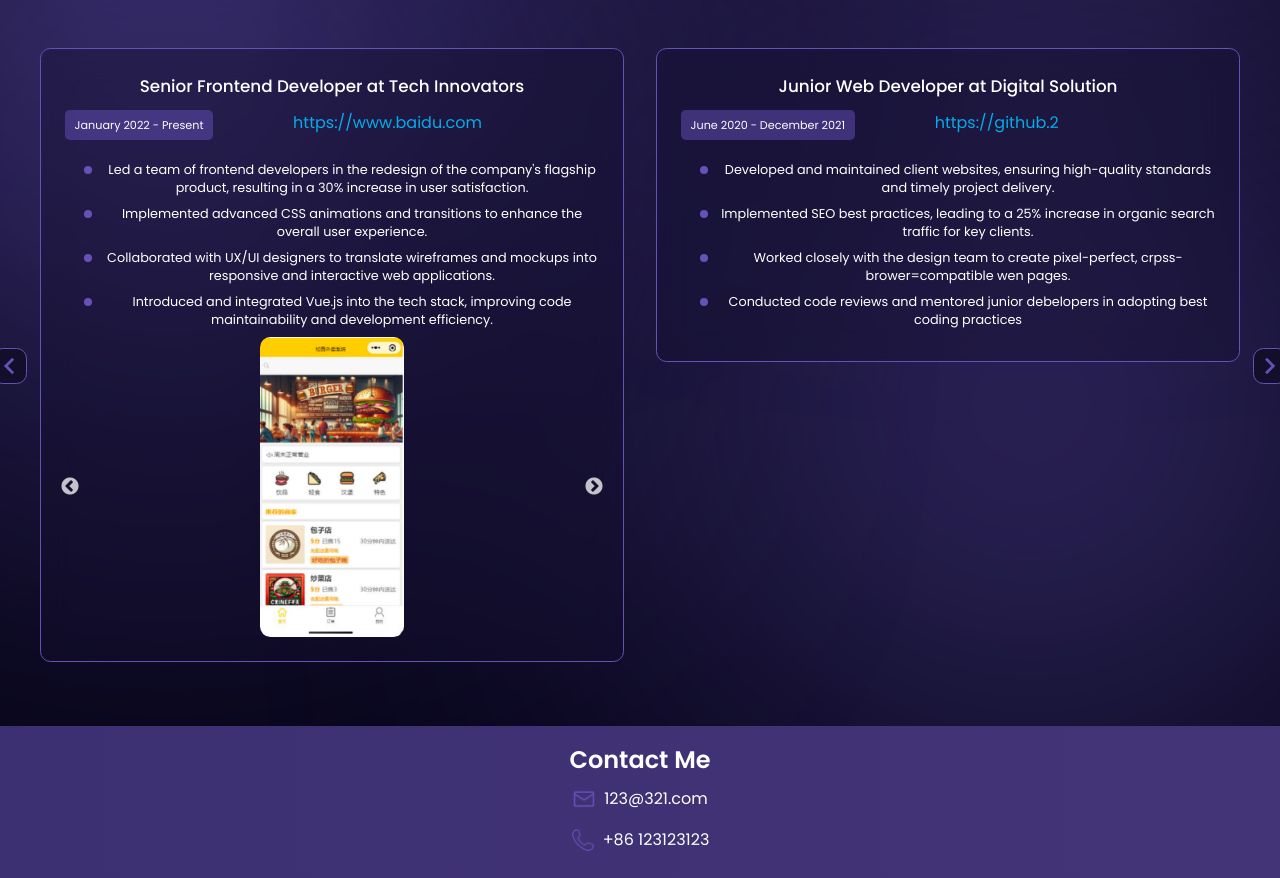
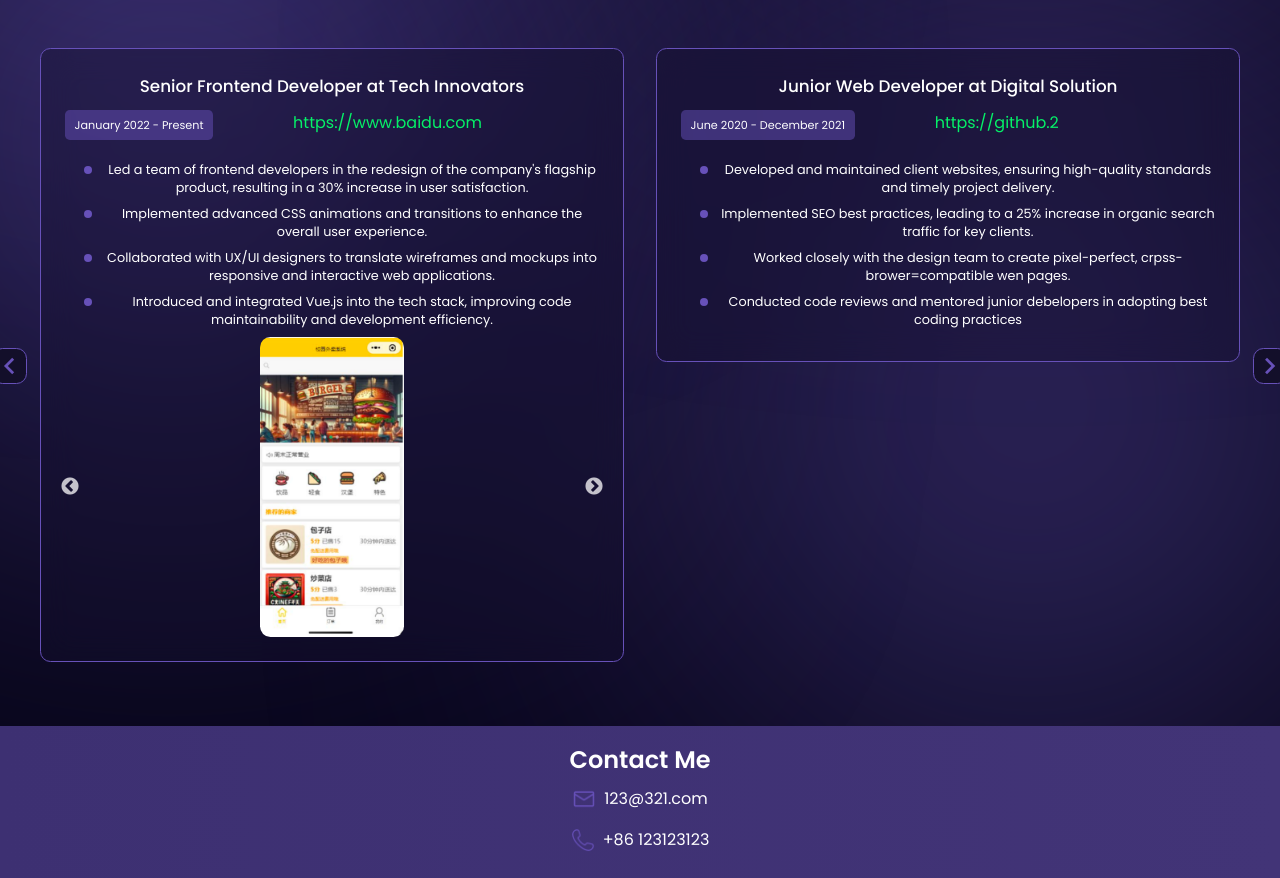
Before and after one commit to LLLsinuo/personal-portfolio, a React (Create React App) app: page / in a window 1280 px wide. Shown: the part 2352-3230 px from the top of the page. Built offline with nearby package versions, Linux system fonts and the light colour scheme.

Commit message:
create color change

```diff
--- a/src/components/Projects/ProjectsCard/ProjectsCard.css
+++ b/src/components/Projects/ProjectsCard/ProjectsCard.css
@@ -73,7 +73,7 @@
     font-weight: 400;
     margin-left: 5rem;
     text-decoration: none;
-    color: #06ace9;
+    color: #06f168;
 }
 
 .link:hover {
```
